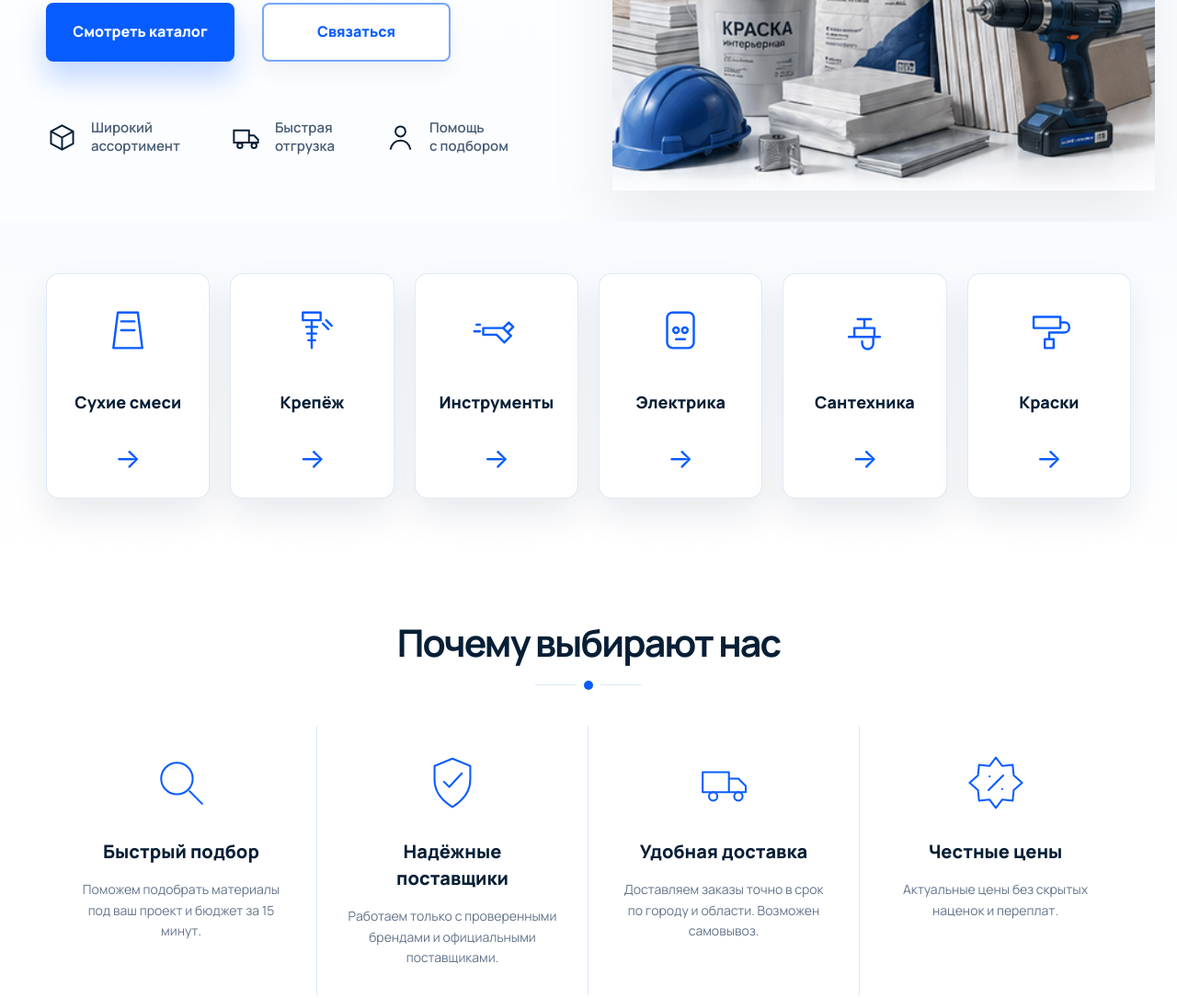
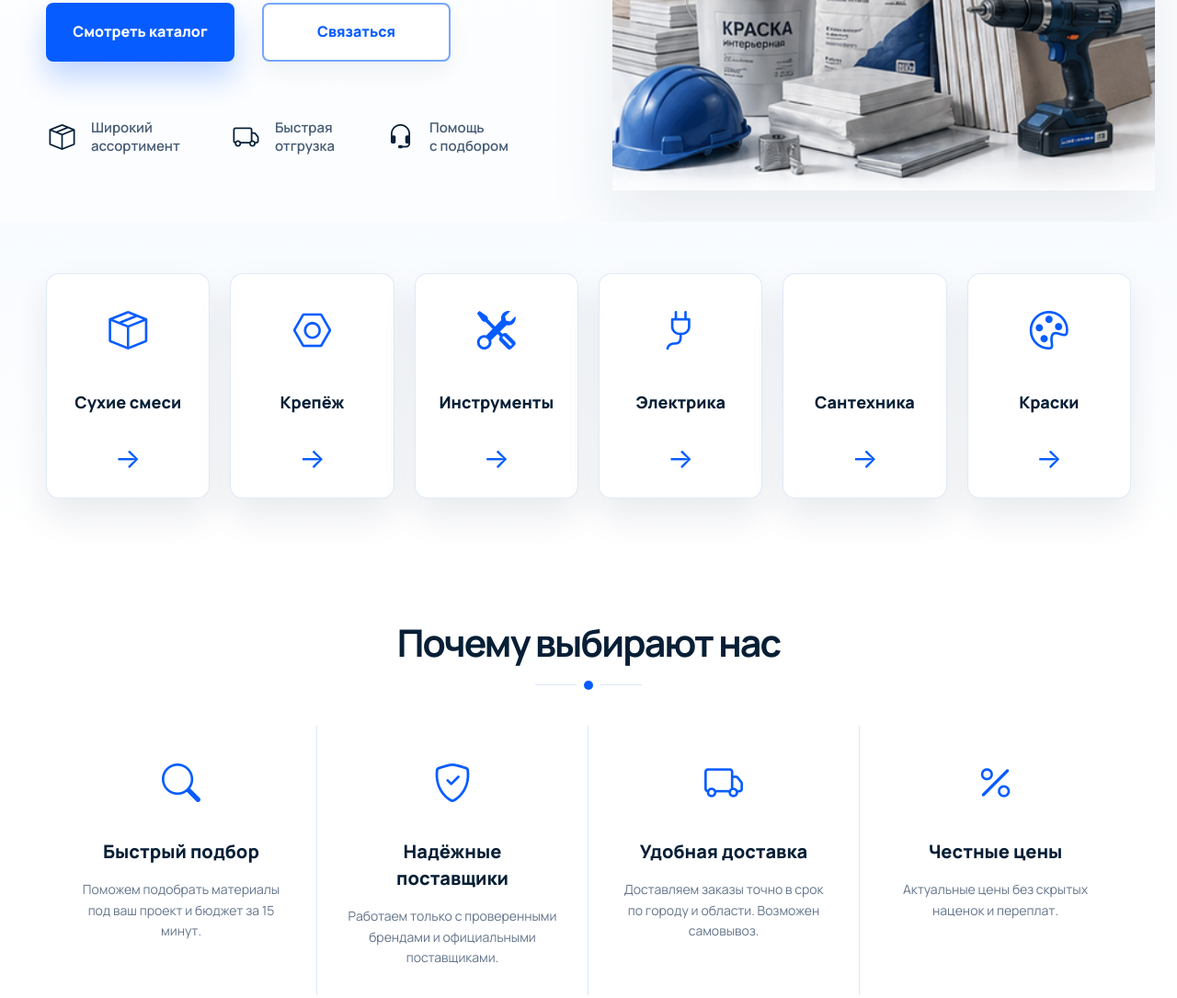
Before and after one commit to callnomo/stroitochka-site, a website: page index.html in a window 1280 px wide. Shown: the part 650-1735 px from the top of the page at 92% size. Drawn offline with nearby package versions, Linux system fonts and the light colour scheme.

Commit message:
Add files via upload

```diff
--- a/index.html
+++ b/index.html
@@ -8,6 +8,7 @@
   <link rel="preconnect" href="https://fonts.googleapis.com">
   <link rel="preconnect" href="https://fonts.gstatic.com" crossorigin>
   <link href="https://fonts.googleapis.com/css2?family=Manrope:wght@400;500;600;700;800&display=swap" rel="stylesheet">
+  <link rel="stylesheet" href="https://cdn.jsdelivr.net/npm/bootstrap-icons@1.11.3/font/bootstrap-icons.min.css">
   <link rel="stylesheet" href="styles.css" />
 </head>
 <body>
@@ -26,7 +27,7 @@
       </nav>
 
       <a class="call-btn" href="tel:+74951200020">
-        <svg viewBox="0 0 24 24" aria-hidden="true"><path d="M6.6 10.8c1.5 3 3.6 5.1 6.6 6.6l2.2-2.2c.3-.3.8-.4 1.2-.2 1.3.4 2.6.6 4 .6.7 0 1.2.5 1.2 1.2v3.5c0 .7-.5 1.2-1.2 1.2C10.4 21.5 2.5 13.6 2.5 3.4c0-.7.5-1.2 1.2-1.2h3.5c.7 0 1.2.5 1.2 1.2 0 1.4.2 2.7.6 4 .1.4 0 .8-.3 1.2l-2.1 2.2Z"/></svg>
+        <i class="bi bi-telephone-fill" aria-hidden="true"></i>
         Позвонить
       </a>
 
@@ -50,15 +51,15 @@
 
           <div class="quick-points" aria-label="Краткие преимущества">
             <div class="quick-point">
-              <svg viewBox="0 0 32 32" aria-hidden="true"><path d="M5 10 16 4l11 6v12l-11 6-11-6V10Z"/><path d="M5 10l11 6 11-6M16 16v12"/></svg>
+              <i class="bi bi-box-seam" aria-hidden="true"></i>
               <span>Широкий<br>ассортимент</span>
             </div>
             <div class="quick-point">
-              <svg viewBox="0 0 32 32" aria-hidden="true"><path d="M4 9h15v12H4zM19 14h5l4 4v3h-9z"/><circle cx="10" cy="24" r="2.5"/><circle cx="24" cy="24" r="2.5"/></svg>
+              <i class="bi bi-truck" aria-hidden="true"></i>
               <span>Быстрая<br>отгрузка</span>
             </div>
             <div class="quick-point">
-              <svg viewBox="0 0 32 32" aria-hidden="true"><circle cx="16" cy="10" r="5"/><path d="M6 28c1.5-6 5-9 10-9s8.5 3 10 9"/></svg>
+              <i class="bi bi-headset" aria-hidden="true"></i>
               <span>Помощь<br>с подбором</span>
             </div>
           </div>
@@ -75,32 +76,32 @@
       <div class="container">
         <div class="category-grid">
           <a class="category-card reveal" href="#contacts">
-            <svg viewBox="0 0 48 48" aria-hidden="true"><path d="M15 8h18l4 32H11L15 8Z"/><path d="M18 16h12M18 24h12"/></svg>
+            <i class="bi bi-box-seam" aria-hidden="true"></i>
             <h3>Сухие смеси</h3>
             <span>→</span>
           </a>
           <a class="category-card reveal" href="#contacts">
-            <svg viewBox="0 0 48 48" aria-hidden="true"><path d="M16 8h16v7H16zM24 15v25M19 21h10M20 27h8M21 33h6"/><path d="M34 18l5 5M37 15l5 5"/></svg>
+            <i class="bi bi-nut" aria-hidden="true"></i>
             <h3>Крепёж</h3>
             <span>→</span>
           </a>
           <a class="category-card reveal" href="#contacts">
-            <svg viewBox="0 0 48 48" aria-hidden="true"><path d="M12 22h18l7 7-6 6-7-7H12z"/><path d="M30 22l5-5 4 4-5 5M9 25H4M9 19H6"/></svg>
+            <i class="bi bi-tools" aria-hidden="true"></i>
             <h3>Инструменты</h3>
             <span>→</span>
           </a>
           <a class="category-card reveal" href="#contacts">
-            <svg viewBox="0 0 48 48" aria-hidden="true"><rect x="12" y="8" width="24" height="32" rx="5"/><circle cx="20" cy="24" r="2.5"/><circle cx="28" cy="24" r="2.5"/><path d="M20 32h8"/></svg>
+            <i class="bi bi-plug" aria-hidden="true"></i>
             <h3>Электрика</h3>
             <span>→</span>
           </a>
           <a class="category-card reveal" href="#contacts">
-            <svg viewBox="0 0 48 48" aria-hidden="true"><path d="M10 30h28M15 30v-8h18v8M24 22v-8M18 14h12"/><path d="M32 30v6a5 5 0 0 1-10 0v-2"/></svg>
+            <i class="bi bi-faucet" aria-hidden="true"></i>
             <h3>Сантехника</h3>
             <span>→</span>
           </a>
           <a class="category-card reveal" href="#contacts">
-            <svg viewBox="0 0 48 48" aria-hidden="true"><path d="M10 12h24v10H10zM34 17h4a4 4 0 0 1 4 4v1a4 4 0 0 1-4 4H24v6"/><path d="M20 32h8v8h-8z"/></svg>
+            <i class="bi bi-palette" aria-hidden="true"></i>
             <h3>Краски</h3>
             <span>→</span>
           </a>
@@ -117,22 +118,22 @@
 
         <div class="advantage-grid">
           <article class="advantage reveal">
-            <svg viewBox="0 0 56 56" aria-hidden="true"><circle cx="24" cy="24" r="15"/><path d="m36 36 12 12"/></svg>
+            <i class="bi bi-search" aria-hidden="true"></i>
             <h3>Быстрый подбор</h3>
             <p>Поможем подобрать материалы под ваш проект и бюджет за 15 минут.</p>
           </article>
           <article class="advantage reveal">
-            <svg viewBox="0 0 56 56" aria-hidden="true"><path d="M28 5 45 12v13c0 12-7 20-17 26C18 45 11 37 11 25V12L28 5Z"/><path d="m20 27 5 5 12-13"/></svg>
+            <i class="bi bi-shield-check" aria-hidden="true"></i>
             <h3>Надёжные поставщики</h3>
             <p>Работаем только с проверенными брендами и официальными поставщиками.</p>
           </article>
           <article class="advantage reveal" id="delivery">
-            <svg viewBox="0 0 56 56" aria-hidden="true"><path d="M8 18h25v19H8zM33 24h9l7 7v6H33z"/><circle cx="18" cy="41" r="4"/><circle cx="42" cy="41" r="4"/></svg>
+            <i class="bi bi-truck" aria-hidden="true"></i>
             <h3>Удобная доставка</h3>
             <p>Доставляем заказы точно в срок по городу и области. Возможен самовывоз.</p>
           </article>
           <article class="advantage reveal" id="payment">
-            <svg viewBox="0 0 56 56" aria-hidden="true"><path d="M28 4 34 12l10-1 1 10 8 7-8 7-1 10-10-1-6 8-6-8-10 1-1-10-8-7 8-7 1-10 10 1 6-8Z"/><path d="m21 35 14-14M22 22h.1M34 34h.1"/></svg>
+            <i class="bi bi-percent" aria-hidden="true"></i>
             <h3>Честные цены</h3>
             <p>Актуальные цены без скрытых наценок и переплат.</p>
           </article>
@@ -165,19 +166,19 @@
         <h2 class="contacts-title reveal">Контакты</h2>
         <div class="contacts-grid">
           <a class="contact-item reveal" href="tel:+74951200020">
-            <svg viewBox="0 0 32 32" aria-hidden="true"><path d="M10 6 7 9c-1 1-1 3 0 5 3 6 7 10 12 12 2 1 4 1 5 0l3-3-6-5-3 3c-3-1-6-4-7-7l3-3-4-5Z"/></svg>
+            <i class="bi bi-telephone" aria-hidden="true"></i>
             <div><strong>Телефон</strong><span>+7 (495) 120-00-20</span></div>
           </a>
           <a class="contact-item reveal" href="https://wa.me/74951200020" target="_blank" rel="noopener">
-            <svg viewBox="0 0 32 32" aria-hidden="true"><path d="M6 27 8 21a11 11 0 1 1 4 4l-6 2Z"/><path d="M12 11c2 5 4 7 9 9"/></svg>
+            <i class="bi bi-whatsapp" aria-hidden="true"></i>
             <div><strong>WhatsApp</strong><span>+7 (495) 120-00-20</span></div>
           </a>
           <div class="contact-item reveal">
-            <svg viewBox="0 0 32 32" aria-hidden="true"><path d="M16 29s9-8 9-16A9 9 0 0 0 7 13c0 8 9 16 9 16Z"/><circle cx="16" cy="13" r="3"/></svg>
+            <i class="bi bi-geo-alt" aria-hidden="true"></i>
             <div><strong>Адрес</strong><span>г. Москва, ул. Строителей,<br>д. 15, стр. 1</span></div>
           </div>
           <div class="contact-item reveal">
-            <svg viewBox="0 0 32 32" aria-hidden="true"><circle cx="16" cy="16" r="12"/><path d="M16 9v8l5 3"/></svg>
+            <i class="bi bi-clock" aria-hidden="true"></i>
             <div><strong>Часы работы</strong><span>Пн–Пт: 8:00 – 20:00<br>Сб–Вс: 9:00 – 18:00</span></div>
           </div>
         </div>
--- a/styles.css
+++ b/styles.css
@@ -77,7 +77,7 @@ img, svg { display: block; }
   transition: .22s ease;
 }
 .call-btn:hover, .btn:hover { transform: translateY(-2px); box-shadow: 0 18px 34px rgba(7,92,255,.28); }
-.call-btn svg { width: 21px; height: 21px; fill: currentColor; }
+.call-btn i { font-size: 19px; line-height: 1; }
 .burger { display: none; width: 44px; height: 44px; border: 1px solid var(--line); border-radius: 12px; background: #fff; }
 .burger span { display: block; width: 20px; height: 2px; margin: 4px auto; border-radius: 8px; background: var(--navy); }
 
@@ -114,7 +114,7 @@ h1 {
 .btn.secondary { color: var(--blue); background: #fff; border: 2px solid rgba(7,92,255,.55); box-shadow: 0 12px 24px rgba(7,31,54,.05); }
 .quick-points { display: flex; align-items: center; gap: 54px; }
 .quick-point { display: flex; align-items: center; gap: 14px; color: #475c74; font-size: 15px; font-weight: 600; line-height: 1.35; }
-.quick-point svg { width: 35px; height: 35px; stroke: var(--navy); stroke-width: 1.8; fill: none; }
+.quick-point i { width: 35px; height: 35px; display: inline-flex; align-items: center; justify-content: center; color: var(--navy); font-size: 28px; line-height: 1; }
 .hero-art { position: relative; min-height: 620px; }
 .hero-art img {
   position: absolute;
@@ -159,7 +159,7 @@ h1 {
   transition: .22s ease;
 }
 .category-card:hover { transform: translateY(-6px); border-color: rgba(7,92,255,.35); box-shadow: 0 24px 48px rgba(7,31,54,.12); }
-.category-card svg { width: 58px; height: 58px; stroke: var(--blue); stroke-width: 2; fill: none; stroke-linecap: round; stroke-linejoin: round; }
+.category-card i { width: 58px; height: 58px; display: inline-flex; align-items: center; justify-content: center; color: var(--blue); font-size: 42px; line-height: 1; }
 .category-card h3 { margin: 20px 0 18px; color: var(--navy); font-size: 18px; font-weight: 800; }
 .category-card span { color: var(--blue); font-size: 30px; line-height: 1; }
 
@@ -171,7 +171,7 @@ h1 {
 .advantage-grid { display: grid; grid-template-columns: repeat(4, 1fr); gap: 0; }
 .advantage { padding: 30px 32px; text-align: center; border-right: 1px solid var(--line); }
 .advantage:last-child { border-right: 0; }
-.advantage svg { width: 64px; height: 64px; margin: 0 auto 28px; stroke: var(--blue); stroke-width: 1.8; fill: none; stroke-linecap: round; stroke-linejoin: round; }
+.advantage i { width: 64px; height: 64px; margin: 0 auto 28px; display: inline-flex; align-items: center; justify-content: center; color: var(--blue); font-size: 42px; line-height: 1; }
 .advantage h3 { margin-bottom: 16px; color: var(--navy); font-size: 20px; font-weight: 800; }
 .advantage p { margin: 0 auto; max-width: 235px; color: var(--muted); font-size: 14px; line-height: 1.6; }
 
@@ -205,7 +205,7 @@ h1 {
 }
 .contact-item:first-child { padding-left: 0; }
 .contact-item:last-child { border-right: 0; }
-.contact-item svg { width: 38px; height: 38px; flex: 0 0 auto; stroke: var(--blue); stroke-width: 2; fill: none; stroke-linecap: round; stroke-linejoin: round; }
+.contact-item i { width: 38px; height: 38px; flex: 0 0 auto; display: inline-flex; align-items: center; justify-content: center; color: var(--blue); font-size: 26px; line-height: 1; }
 .contact-item strong { display: block; margin-bottom: 6px; color: var(--navy); font-size: 14px; font-weight: 800; }
 .contact-item span { color: #51647b; font-size: 14px; line-height: 1.45; }
 .footer { padding: 20px 0; border-top: 1px solid var(--line); background: #fff; }
```
